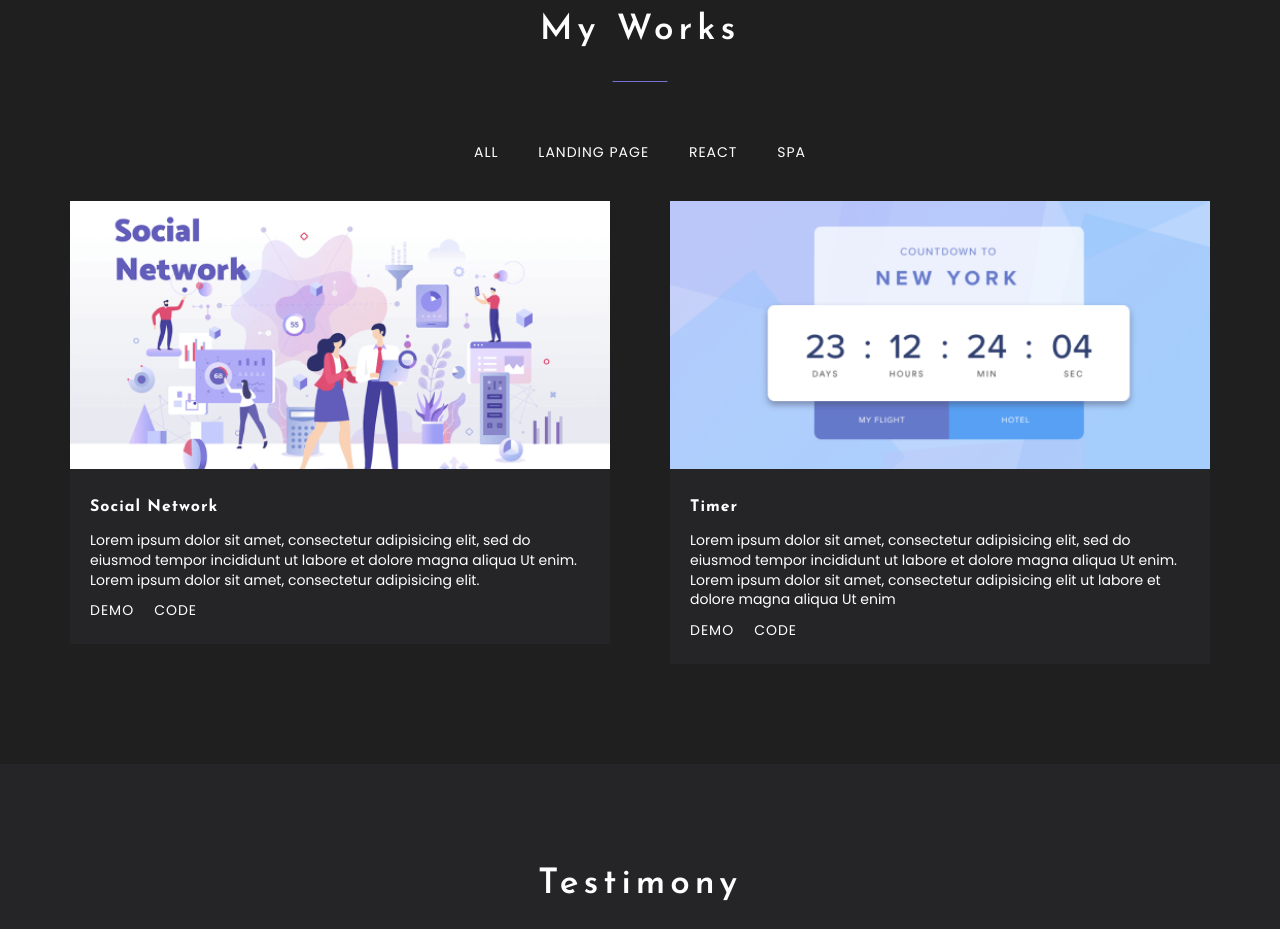
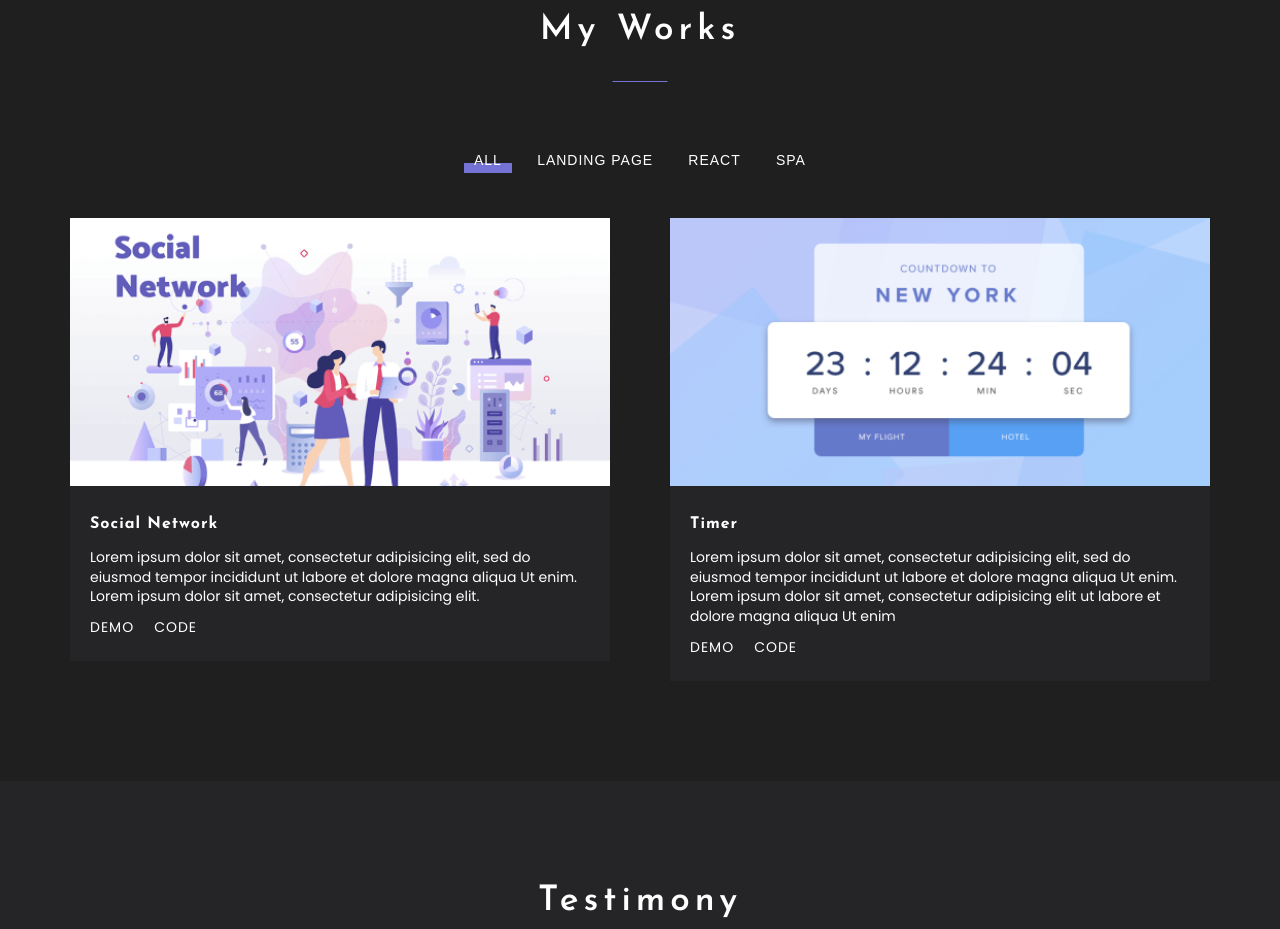
Before and after one commit to Maximkalenkovich/PortfolioIncubator, a React app: page / in a window 1280 px wide. Shown: the part 1900-2829 px from the top of the page. Built offline with nearby package versions, Linux system fonts and the light colour scheme.

Commit message:
useState filter menu

```diff
--- a/package.json
+++ b/package.json
@@ -88,7 +88,7 @@
     ]
   },
   "devDependencies": {
-    "@types/styled-components": "^5.1.28",
+    "@types/styled-components": "^5.1.30",
     "babel-plugin-styled-components": "2.0.7"
   },
   "jest": {
--- a/src/components/SectionTitle.tsx
+++ b/src/components/SectionTitle.ts
@@ -1,4 +1,4 @@
-import React from "react";
+
 import styled from "styled-components";
 import { theme } from "../styles/Theme";
 import { font } from '../styles/Common';
--- a/src/components/link/LinkWork.tsx
+++ b/src/components/link/LinkWork.tsx
@@ -1,9 +1,10 @@
-import styled from "styled-components";
+import styled, { css } from "styled-components";
 import { theme } from "../../styles/Theme";
 
 
 
-export const LinkWork = styled.a `
+
+export const LinkWork = styled.a<{active?: boolean}> `
 font-size: 14px;
 font-weight: 400;
 letter-spacing: 1px;
@@ -30,6 +31,10 @@ z-index: 0;
    right: 0px;
    z-index: -1;
 
+   ${props => props.active && css<{active?: boolean}>`
+    height: 10px;
+   `}
+
 }
 
 
--- a/src/layout/header/headerMenu/HeaderMenu_Styles.ts
+++ b/src/layout/header/headerMenu/HeaderMenu_Styles.ts
@@ -27,6 +27,7 @@ color: ${theme.colors.accent};
   span{
     display: inline-block;
     transform: translateY(-50%);
+
   }
 }
 `
--- a/src/layout/header/headerMenu/mobileMenu/MobileMenu.tsx
+++ b/src/layout/header/headerMenu/mobileMenu/MobileMenu.tsx
@@ -1,18 +1,21 @@
-import React from "react";
+import React, { useState } from "react";
 import { Menu } from "../menu/Menu";
 import { S } from "../HeaderMenu_Styles";
 
 
 export const MobileMenu: React.FC <{ menuItems: Array<string> }>= (props: { menuItems: Array<string> }) => {
+  const [menuIsOpen, setMenuIsOpen] = useState(false)
+
+ const onBurgerBtnClick = () =>{setMenuIsOpen(!menuIsOpen)}
   return (
     <S.MobileMenu>
 
-        <S.BurgerButton isOpen={false}>
+        <S.BurgerButton isOpen={menuIsOpen} onClick={onBurgerBtnClick}>
 <span></span>
 
         </S.BurgerButton>
 
-        <S.MobileMenuPopup isOpen={false}>
+        <S.MobileMenuPopup isOpen={menuIsOpen} onClick={ ()=> {setMenuIsOpen(false)}}>
           <Menu menuItems={props.menuItems}/>
 
         </S.MobileMenuPopup>
--- a/src/layout/section/works/Works.tsx
+++ b/src/layout/section/works/Works.tsx
@@ -1,35 +1,82 @@
 import { SectionTitle } from "../../../components/SectionTitle";
-import { TabMenu } from "./work/TabMenu";
+import { TabMenu, typeStutusTabs } from "./work/TabMenu";
 import { FlexWrapper } from "../../../components/menu/FlexWrapper";
 import { Work } from "./work/Work";
 import socialImg from "../../../accept/images/proj-1.webp"
 import timerImg from "../../../accept/images/proj-2.png"
 import { Containers } from "../../../components/slider/Containers";
 import { S } from "./work/WorksStyles";
+import { useState } from "react";
 
-const worksItems = ["all", "landing page", "react", "spa"]
 
+
+
+const tabsItems: Array<{title: string, status: typeStutusTabs}> = [
+    {
+       title: "all",
+       status:"all"
+    },
+    {
+        title: "landing page",
+        status:"landing"
+     },
+     {
+        title: "react",
+        status:"react"
+     },
+     {
+        title: "spa",
+        status:"spa"
+     }
+]
 
 const workData = [
     {
         src: socialImg,
         title: "Social Network",
+        type: "spa",
         text: "Lorem ipsum dolor sit amet, consectetur adipisicing elit, sed do eiusmod tempor incididunt ut labore et dolore magna aliqua Ut enim. Lorem ipsum dolor sit amet, consectetur adipisicing elit."
     },
     {
         src: timerImg,
         title: "Timer",
+        type: "react",
         text: "Lorem ipsum dolor sit amet, consectetur adipisicing elit, sed do eiusmod tempor incididunt ut labore et dolore magna aliqua Ut enim. Lorem ipsum dolor sit amet, consectetur adipisicing elit  ut labore et dolore magna aliqua Ut enim"
     }
 ]
 export const Works: React.FC = () => {
+    const [curentFilterStatus, setCurentFilterStatus] = useState<typeStutusTabs>("all")
+    let filteredWorks = workData
+
+    if (curentFilterStatus === "landing") {
+        filteredWorks = workData.filter(work => work.type === "landing");
+    };
+
+        if (curentFilterStatus === "react") {
+            filteredWorks = workData.filter(work => work.type === "react")
+        };
+
+            if (curentFilterStatus === "spa") {
+                filteredWorks = workData.filter(work => work.type === "spa")
+
+    };
+
+
+
+    function changeFilterStatus(value: typeStutusTabs) {
+  setCurentFilterStatus(value)
+    }
+
+
     return (
         <S.Works>
             <Containers>
                 <SectionTitle>My Works</SectionTitle>
-                <TabMenu menuItems={worksItems} />
+                <TabMenu tabsItems={tabsItems}
+                changeFilterStatus={changeFilterStatus}
+                curentFilterStatus = {curentFilterStatus} />
                 <FlexWrapper justify={"space-between"} align={"flex-start"} wrap={'wrap'}>
-                    {workData.map((w, index: number) => {
+                    {filteredWorks.map((w, index: number) => {
                         return (
                             <Work
                                 src={w.src}
--- a/src/layout/section/works/work/TabMenu.tsx
+++ b/src/layout/section/works/work/TabMenu.tsx
@@ -1,22 +1,31 @@
 import styled from "styled-components";
 import { LinkWork } from "../../../../components/link/LinkWork";
 
-export const TabMenu = (props: {menuItems:Array<string> }) => {
+export type typeStutusTabs = "all" | "landing" | "react" | "spa"
+
+type tabMenuPropsType = {
+  tabsItems: Array<{ title: string, status: typeStutusTabs }>
+  changeFilterStatus: (value:  typeStutusTabs ) => void
+  curentFilterStatus: typeStutusTabs
+
+}
+
+export const TabMenu = (props: tabMenuPropsType ) => {
   return (
     <StyledTabMenu>
-        <ul>
-{props.menuItems.map((item: string, index:number)=>{
-return <ListItem key={index}>
-  <LinkWork href="#">{item}</LinkWork>
-  </ListItem>
+      <ul>
+        {props.tabsItems.map((item, index: number) => {
+          return <ListItem key={index}>
+            <LinkWork active={props.curentFilterStatus === item.status} as= {"button"} onClick={()=>{props.changeFilterStatus(item.status)}}>{item.title}</LinkWork>
+          </ListItem>
 
-})}
-</ul>
+        })}
+      </ul>
     </StyledTabMenu>
   );
 };
 
-const StyledTabMenu = styled.nav `
+const StyledTabMenu = styled.nav`
 ul{
     display: flex;
     /* gap: 20px; */
@@ -29,7 +38,7 @@ ul{
 
 `
 
-const ListItem= styled.li `
+const ListItem = styled.li`
 
 
 `
```
Also changed, not shown: src/components/menu/FlexWrapper.ts (renamed from src/components/menu/FlexWrapper.tsx), 1 other file (tests, documents, lock files or other folders).
